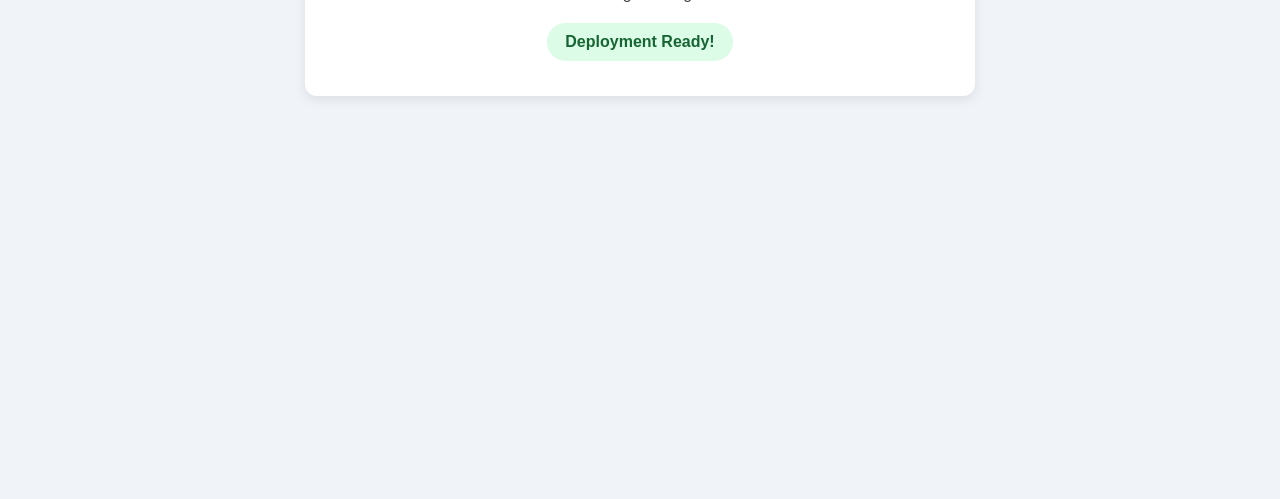
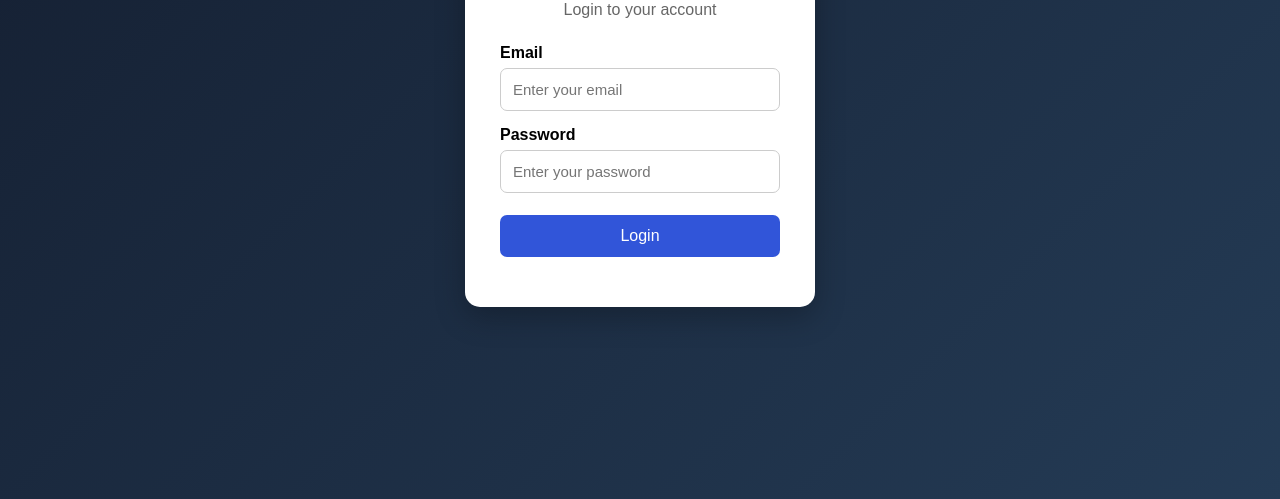
Before and after one commit to karthick61201/index.html, a plain HTML site: page index.html in a window 1280 px wide. Shown: the part 301-800 px from the top of the page. Drawn offline with Linux system fonts and the light colour scheme.

Commit message:
Revamp index.html for login page layout

```diff
--- a/index.html
+++ b/index.html
@@ -1,18 +1,135 @@
-
 <!DOCTYPE html>
 <html lang="en">
 <head>
     <meta charset="UTF-8">
     <meta name="viewport" content="width=device-width, initial-scale=1.0">
-    <title>My First DevOps Website</title>
-    <link rel="stylesheet" href="style.css">
+    <title>Login Page</title>
+
+    <style>
+        * {
+            box-sizing: border-box;
+        }
+
+        body {
+            margin: 0;
+            font-family: Arial, sans-serif;
+            background: linear-gradient(135deg, #141e30, #243b55);
+            min-height: 100vh;
+            display: flex;
+            justify-content: center;
+            align-items: center;
+        }
+
+        .login-box {
+            background: white;
+            padding: 35px;
+            border-radius: 15px;
+            width: 350px;
+            max-width: 90%;
+            box-shadow: 0 10px 30px #00000040;
+        }
+
+        h1 {
+            text-align: center;
+            color: #243b55;
+            margin-bottom: 10px;
+        }
+
+        .subtitle {
+            text-align: center;
+            color: #666;
+            margin-bottom: 25px;
+        }
+
+        label {
+            display: block;
+            margin: 15px 0 6px;
+            font-weight: bold;
+        }
+
+        input {
+            width: 100%;
+            padding: 12px;
+            border: 1px solid #ccc;
+            border-radius: 7px;
+            font-size: 15px;
+        }
+
+        input:focus {
+            outline: 2px solid #5271ff;
+            border-color: transparent;
+        }
+
+        button {
+            width: 100%;
+            padding: 12px;
+            margin-top: 22px;
+            border: none;
+            border-radius: 7px;
+            background: #3155d9;
+            color: white;
+            font-size: 16px;
+            cursor: pointer;
+        }
+
+        button:hover {
+            background: #243baf;
+        }
+
+        #message {
+            text-align: center;
+            margin-top: 15px;
+            font-size: 14px;
+        }
+    </style>
 </head>
+
 <body>
-    <div class="container">
-        <h1>Welcome to My First DevOps Project 🚀</h1>
-        <p>Hi,This is Karthick.Welcome to my first devops website!</p>
-        <p>This website is managed using Git and GitHub.</p>
-        <div class="status">Deployment Ready!</div>
+    <div class="login-box">
+        <h1>Welcome Back!</h1>
+        <p class="subtitle">Login to your account</p>
+
+        <form id="loginForm">
+            <label for="email">Email</label>
+            <input
+                type="email"
+                id="email"
+                placeholder="Enter your email"
+                required
+            >
+
+            <label for="password">Password</label>
+            <input
+                type="password"
+                id="password"
+                placeholder="Enter your password"
+                required
+                minlength="6"
+            >
+
+            <button type="submit">Login</button>
+            <p id="message" role="status"></p>
+        </form>
     </div>
-</body>
-</html>
+
+    <script>
+        const form = document.getElementById("loginForm");
+        const message = document.getElementById("message");
+
+        form.addEventListener("submit", function(event) {
+            event.preventDefault();
+
+            const email = document.getElementById("email").value;
+            const password = document.getElementById("password").value;
+
+            if (email && password.length >= 6) {
+                message.textContent =
+                    "Demo login successful! Welcome.";
+                message.style.color = "green";
+            } else {
+                message.textContent =
+                    "Please enter valid login details.";
+                message.style.color = "red";
+            }
+        });
+    </s
```
